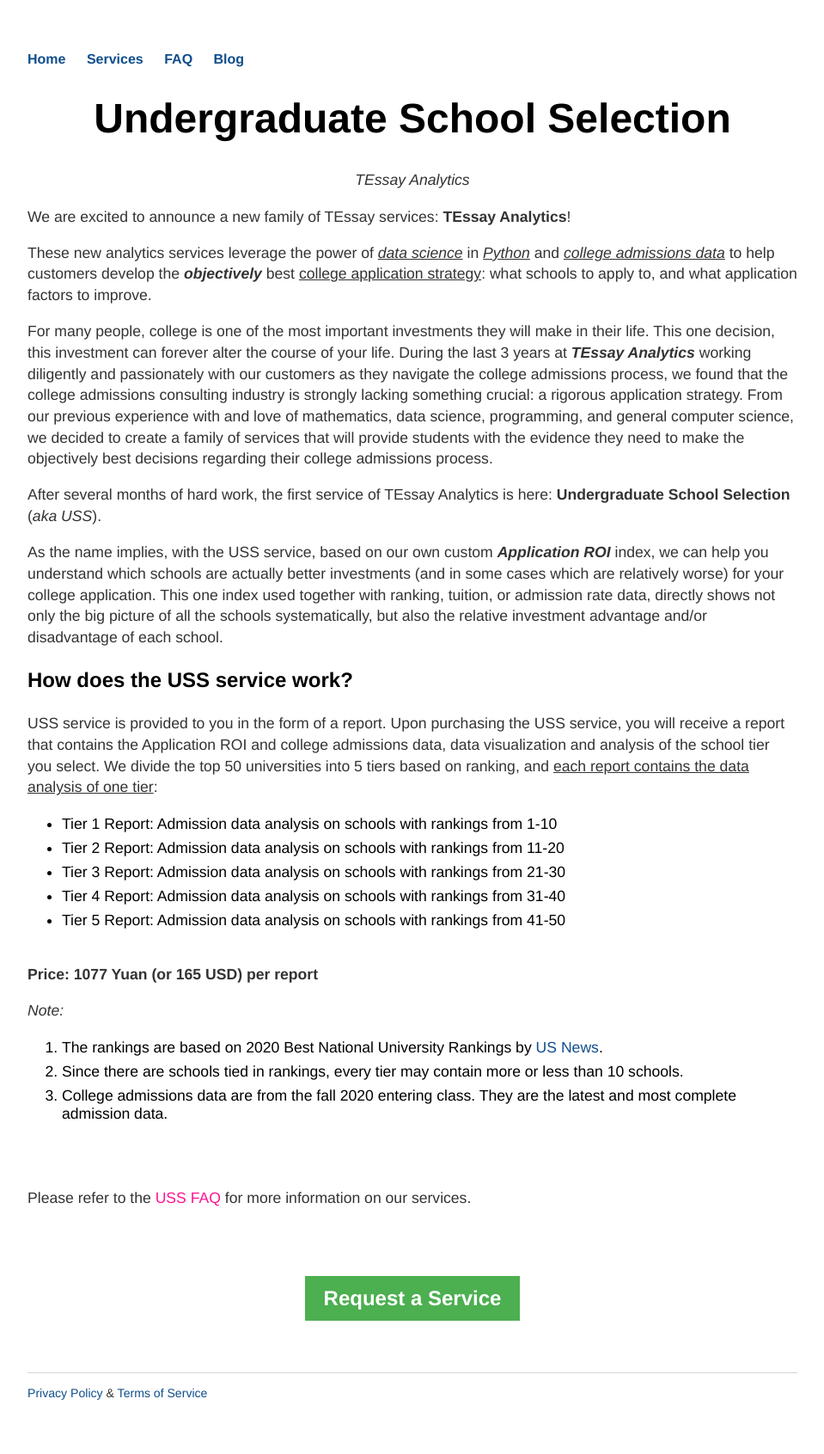
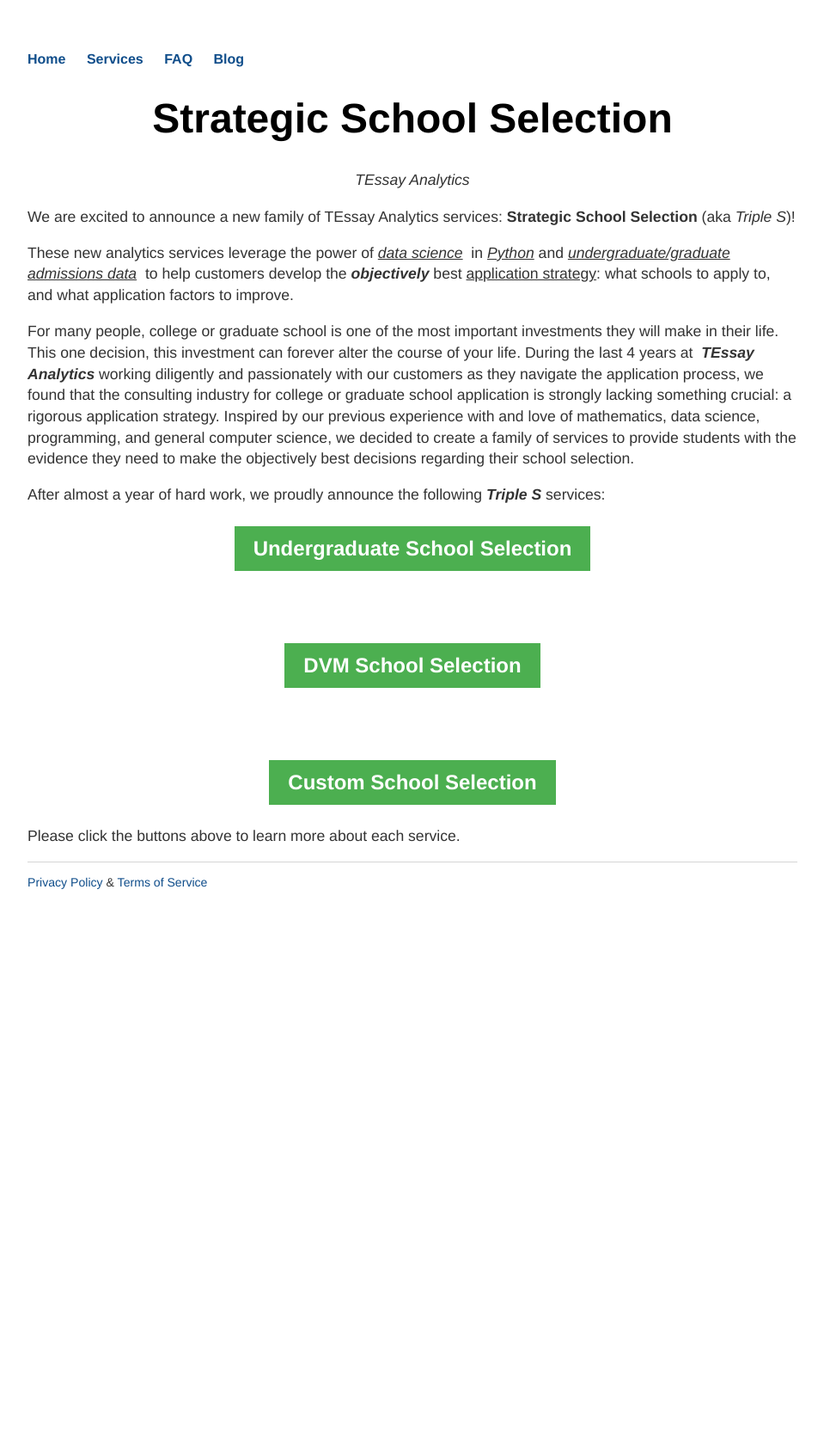
Before and after one commit to RagingTiger/PnFTech.github.io, a Jekyll site: the page built from triple_s/index.html, in a window 1280 px wide. Shown: the whole page at 86% size, without its empty margins (160-1119 px from the left). Built offline with Jekyll 4.4.1, drawn with Linux system fonts in a browser that asks for light colours; after the commit the page ends 1097 px from its top, so only the background shows below that.

Commit message:
added triple s page

```diff
--- a/faq/index.html
+++ b/faq/index.html
@@ -15,7 +15,7 @@
 	<br>
 	<br>
 	<div class="button">
-		<h3><a class="button" href="/triple_s_faq">Undergraduate School Selection FAQ</a></h3>
+		<h3><a class="button" href="/undergraduate_school_selection_faq">Undergraduate School Selection FAQ</a></h3>
 	</div>
 	<br>
 	<br>
--- a/triple_s/index.html
+++ b/triple_s/index.html
@@ -1,79 +1,56 @@
 ---
 layout: default
-title: TEssay Analytics | Undergraduate School Selection
+title: TEssay Analytics | Strategic School Selection
 ---
 
 <div class="blurb">
-	<h1>Undergraduate School Selection</h1>
+	<h1>Strategic School Selection</h1>
   <p><i>TEssay Analytics</i></p>
 </div><!-- /.blurb -->
 
 <div class="container">
-	<p>We are excited to announce a new family of TEssay services: <b>TEssay Analytics</b>!</p>
+<p>We are excited to announce a new family of TEssay Analytics services:
+  <b>Strategic School Selection</b> (aka <i>Triple S</i>)!</p>
+<p></p>
+<p></p>
 
-	<p>These new analytics services leverage the power of <i><u>data science</u></i>
-    in <i><u>Python</u></i> and <i><u>college admissions data</u></i> to help
-    customers develop the <b><i>objectively</i></b> best <u>college application
-    strategy</u>: what schools to apply to, and what application factors to improve.</p>
 
-  <p>For many people, college is one of the most important investments they will
-    make in their life. This one decision, this investment can forever alter the
-    course of your life. During the last 3 years at <b><i>TEssay Analytics</i></b> working
-    diligently and passionately with our customers as they navigate the college
-    admissions process, we found that the college admissions consulting industry
-    is strongly lacking something crucial: a rigorous  application strategy. From
-    our previous experience with and love of mathematics, data science, programming,
-    and general computer science, we decided to create a family of services that
-    will provide students with the evidence they need to make the objectively best
-    decisions regarding their college admissions process.</p>
+<p>These new analytics services leverage the power of <u><i>data science</i></u>
+  in <u><i>Python</i></u> and <u><i>undergraduate/graduate admissions data</i></u>
+  to help customers develop the <b><i>objectively</i></b> best <u>application strategy</u>: what
+  schools to apply to, and what application factors to improve.</p>
 
-	<p>After several months of hard work, the first service of TEssay Analytics is
-    here: <b>Undergraduate School Selection</b> (<i>aka USS</i>).</p>
+<p>For many people, college or graduate school is one of the most important
+  investments they will make in their life. This one decision, this investment
+  can forever alter the course of your life. During the last 4 years at
+  <b><i>TEssay Analytics</i></b> working diligently and passionately with our
+  customers as they navigate the application process, we found that the
+  consulting industry for college or graduate school application is strongly
+  lacking something crucial: a rigorous application strategy. Inspired by our
+  previous experience with and love of mathematics, data science, programming,
+  and general computer science, we decided to create a family of services to
+  provide students with the evidence they need to make the objectively best
+  decisions regarding their school selection.</p>
 
-	<p>As the name implies, with the USS service, based on our own custom
-    <b><i>Application ROI</i></b> index, we can help you understand which schools
-    are actually better investments (and in some cases which are relatively worse)
-    for your college application.  This one index used together with ranking,
-    tuition, or admission rate data, directly shows not only the big picture of
-    all the schools systematically, but also the relative investment advantage
-    and/or disadvantage of each school.</p>
+<p>After almost a year of hard work, we proudly announce the following
+  <b><i>Triple S</i></b> services:</p>
 
-  <h3>How does the USS service work?</h3>
-  <p>USS service is provided to you in the form of a report. Upon purchasing
-    the USS service, you will receive a report that contains the Application
-    ROI and college admissions data, data visualization and analysis of the school
-    tier you select. We divide the top 50 universities into 5 tiers based on ranking,
-    and <u>each report contains the data analysis of one tier</u>:</p>
-  <ul class="posts">
-      <li>Tier 1 Report: Admission data analysis on schools with rankings from 1-10</li>
-      <li>Tier 2 Report: Admission data analysis on schools with rankings from 11-20</li>
-      <li>Tier 3 Report: Admission data analysis on schools with rankings from 21-30</li>
-      <li>Tier 4 Report: Admission data analysis on schools with rankings from 31-40</li>
-      <li>Tier 5 Report: Admission data analysis on schools with rankings from 41-50</li>
-  </ul>
+  <div class="button">
+    <h3><a class="button" href="/undergraduate_school_selection">Undergraduate School Selection</a></h3>
+  </div>
+  <br>
+  <br>
+  <div class="button">
+    <h3><a class="button" href="/dvm_school_selection">DVM School Selection</a></h3>
+  </div>
+  <br>
+  <br>
 
-  <p><b>Price: 1077 Yuan (or 165 USD) per report</b></p>
+  <div class="button">
+    <h3><a class="button" href="/custom_school_selection">Custom School Selection</a></h3>
+  </div>
 
-  <p><i>Note:</i></p>
-  <ol class="posts">
-      <li>The rankings are based on 2020 Best National University Rankings by
-        <a href="usnews.com">US News</a>.</li>
-      <li>Since there are schools tied in rankings, every tier may contain more
-        or less than 10 schools.</li>
-      <li>College admissions data are from the fall 2020 entering class. They are
-        the latest and most complete
-        admission data. </li>
-  </ol>
+<p>Please click the buttons above to learn more about each service.</p>
 
-  <br>
-  <p>Please refer to the <a class="colorlink" href="/triple_s_faq">USS FAQ</a>
-    for more information on our services.</p>
-	<br>
-	<br>
-	<div class="button">
-		<h3><a class="button" href="/request">Request a Service</a></h3>
-	</div>
-	<br>
-	<br>
 
 </div>
```
Also changed, not shown: _posts/2021-09-21-nobel.md (+1 -0 lines), custom_school_selection/index.html (added, +41 -0 lines), index.html (+21 -14 lines), services/index.html (+4 -3 lines), undergraduate_school_selection/index.html (added, +59 -0 lines), undergraduate_school_selection_faq/index.html (renamed from triple_s_faq/index.html).
